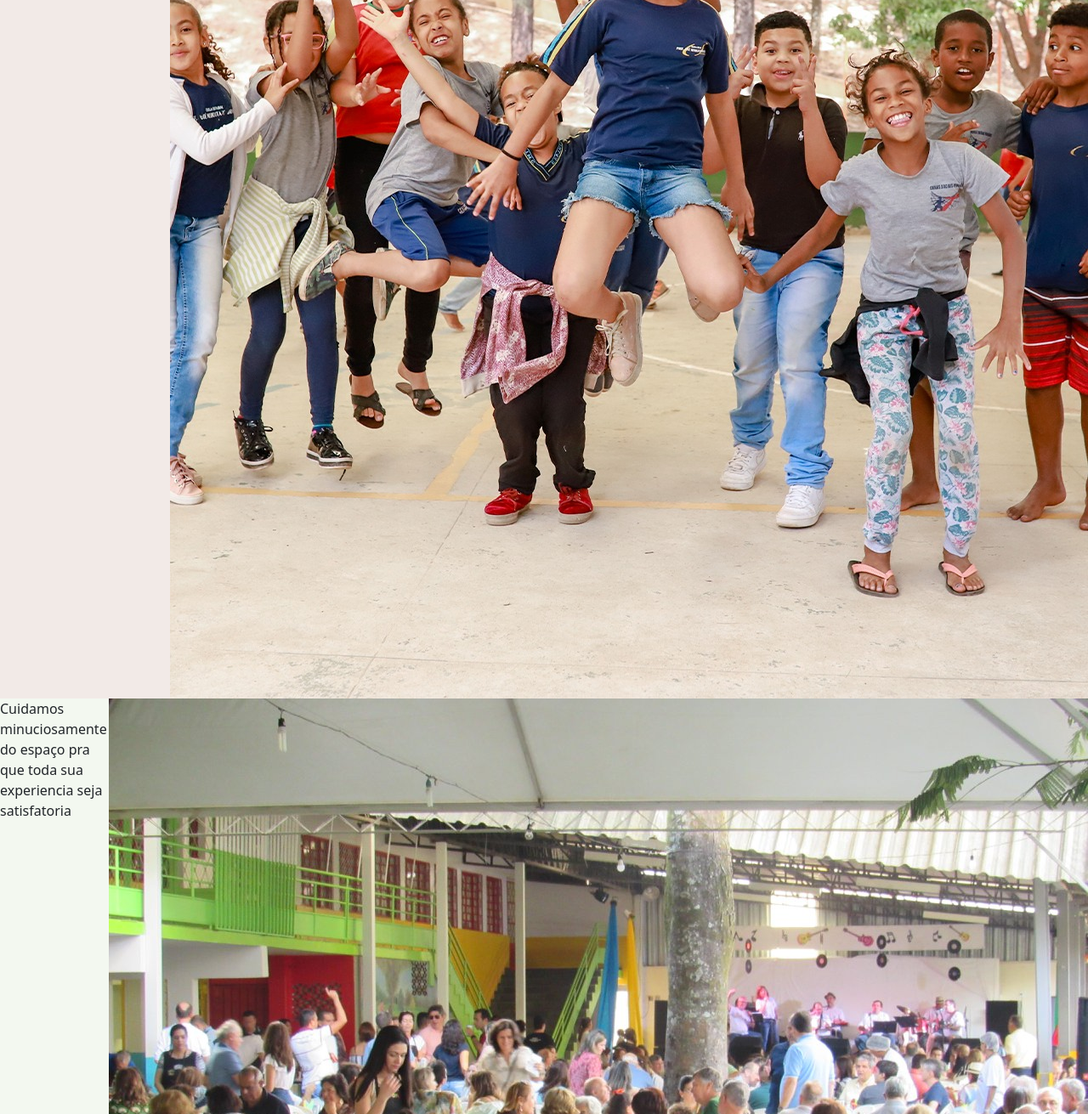
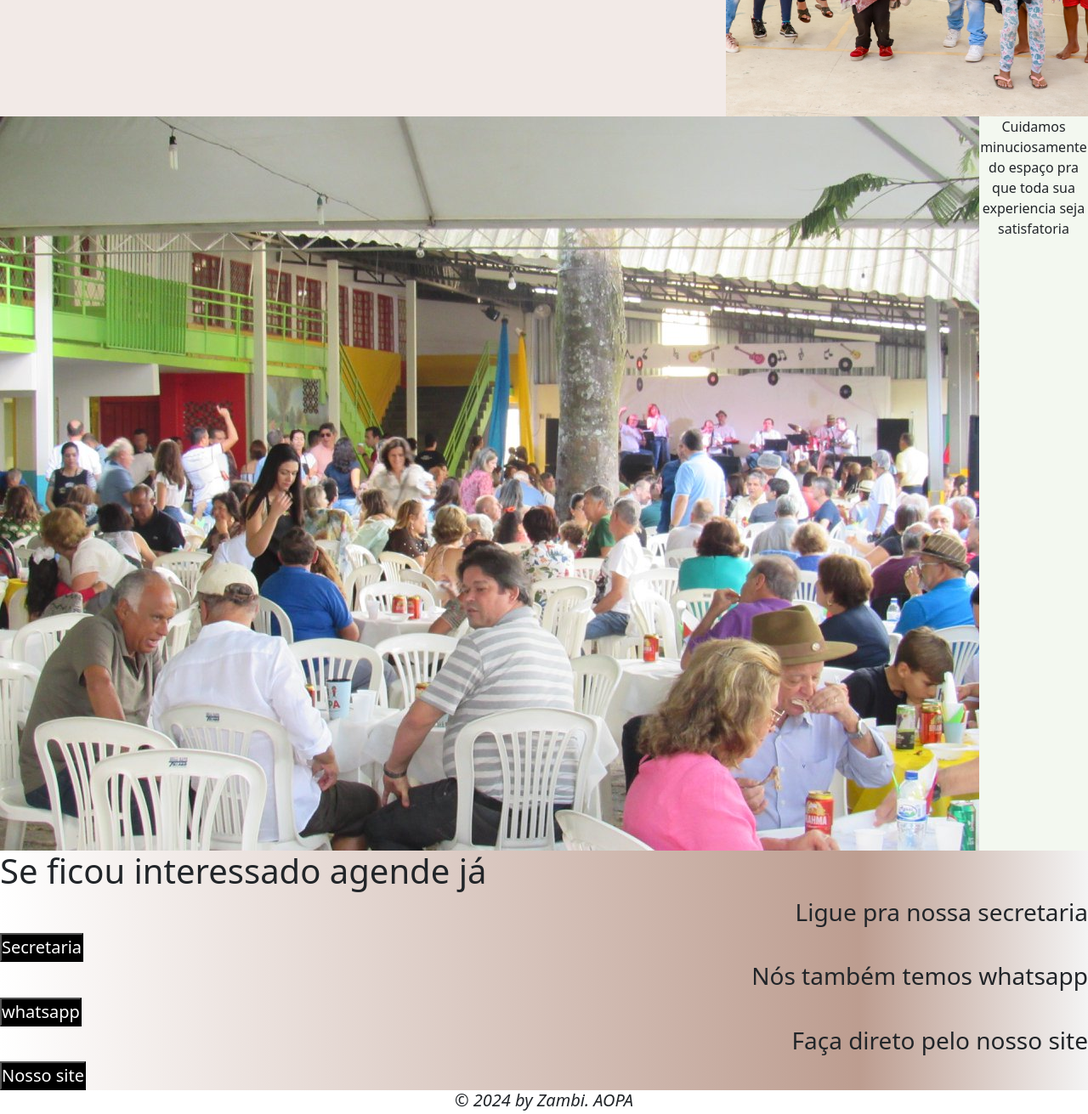
Before and after one commit to rockiir/ProjetoFavelaWare, a plain HTML site: page HOME/home.html in a window 1280 px wide. Shown: the part 1300-2611 px from the top of the page at 85% size. Drawn offline with Linux system fonts and the light colour scheme; a web font is replaced by a local one.

Commit message:
PROJETO/07

```diff
--- a/HOME/home.css
+++ b/HOME/home.css
@@ -71,11 +71,20 @@ header .logo img{
   background-color: #F2EAE7;
   filter: opacity(50px);
   display: flex;
+  text-align: center;
+  font-size: 35px;
+
+ img{
+  width: 696px;
+ height: 395px;
+object-fit: cover;
+  }
 }
 
 .B2{
 background-color: #F3F8F0;
 display: flex;
+text-align: center;
 }
 
 .B3{
@@ -88,6 +97,23 @@ fill-opacity: 20%;
 background: linear-gradient(90deg, rgba(255,255,255,0.7624299719887955) 0%, rgba(169,128,111,0.7736344537815126) 79%, rgba(240,240,240,0.7652310924369747) 100%);
 }
 
+.B4 h1{
+  text-align: left;
+ top:px;
+}
+
+.B4 h3{
+  text-align: right;
+}
+
+.btm{
+  background-color: black;
+  color: #ffffff;
+  font-size: 20px;
+  text-align: center;
+}
+
+
 footer{
   text-align: center;
 }
--- a/HOME/home.html
+++ b/HOME/home.html
@@ -93,18 +93,19 @@
     </main>
 
     <div class="B1">
-      As Provincias pavonianasa trabalham com competencia presando pela sua
-      satisfação
+     <p>As Provincias pavonianasa trabalham com competencia presando pela sua
+      satisfação</p>
       <!-- imagem ao lado -->
-      <img src="../image/crianças.jpg" alt="" />
+      <img src="../image/crianças.jpg" alt="imagemespaço1" />
     </div>
 
     <div class="B2">
-      Cuidamos minuciosamente do espaço pra que toda sua experiencia seja
-      satisfatoria
-      <!-- imagem ao lado -->
-       <img src="../image/festas.jpg" alt="">
+       <img src="../image/festas.jpg" alt="imagemespaço2">
+         <!-- imagem ao lado -->
+         Cuidamos minuciosamente do espaço pra que toda sua experiencia seja
+         satisfatoria
     </div>
+
 <!-- div.B3 -->
     <!-- colocar um Carrosel -->
 
@@ -112,11 +113,11 @@
     <div class="B4">
       <h1>Se ficou interessado agende já</h1>
       <h3>Ligue pra nossa secretaria</h3>
-      <button>Secretaria</button> <!--colocar pra abrir direto na discagem do telefone-->
+      <button class="btm">Secretaria</button> <!--colocar pra abrir direto na discagem do telefone-->
       <h3>Nós também temos whatsapp</h3>
-      <button>whatsapp</button> <!-- Colocar pra emcaminhar pra abrir no wats-->
+      <button class="btm">whatsapp</button> <!-- Colocar pra emcaminhar pra abrir no wats-->
       <h3>Faça direto pelo nosso site</h3>
-      <a href=""><button>Nosso site</button></a>
+      <a href=""><button class="btm">Nosso site</button></a>
     </div>
     <script src="./lib/bootstrap.bundle.min.js"></script>
   </body>
```
